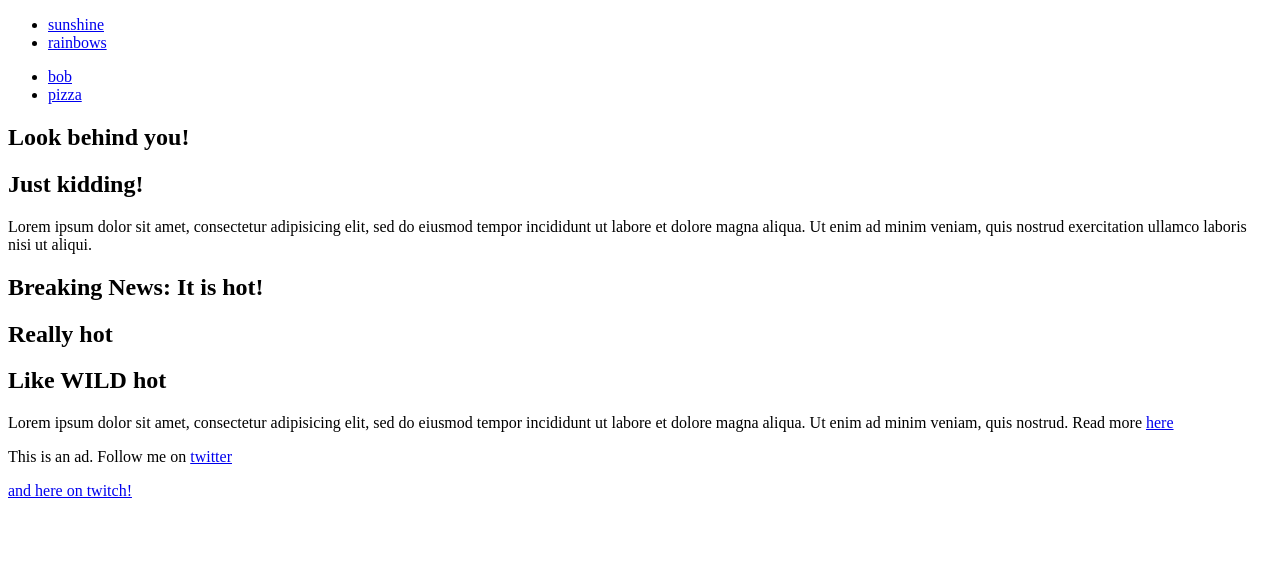
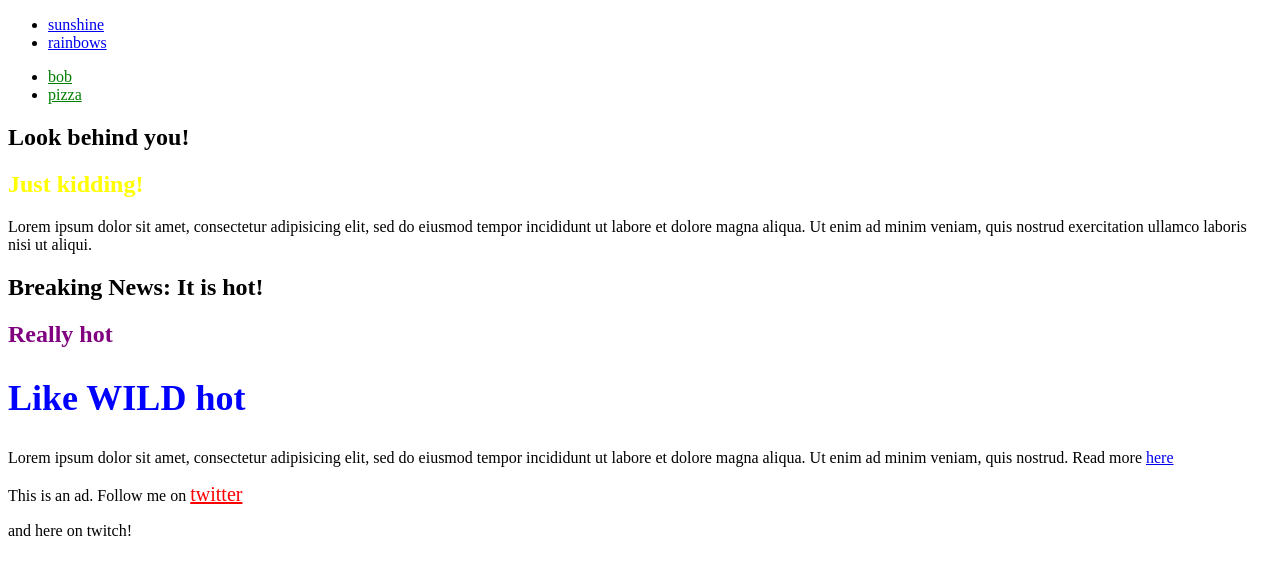
Before and after one commit to Justinmemphis/100devs-follow-along-materials, a plain HTML site: page class06/relationship-css-two/index.html in a window 1280 px wide. Drawn offline with Linux system fonts and the light colour scheme.

Commit message:
relationship css follow along

```diff
--- a/class06/relationship-css-two/css/style.css
+++ b/class06/relationship-css-two/css/style.css
@@ -1,9 +1,27 @@
 /* NO classes or IDs */
 
 /* Please make only "Just kidding!" yellow */
+section h2 {
+	color: yellow;
+}
 
 /* Please make only "twitter" red and 20px */
+aside a {
+	color: red;
+	font-size: 20px;
+}
 
 /* Please make "Really hot" purple & "Like WILD hot" larger and blue  */
+article h2 {
+	color: purple;
+}
+
+article h2 + h2 {
+	color: blue;
+	font-size: 36px;
+}
 
 /* Please make only bob and pizza green */
+ul + ul a {
+	color: green;
+}
--- a/class06/relationship-css-two/index.html
+++ b/class06/relationship-css-two/index.html
@@ -32,7 +32,7 @@
 			</p>
 		</article>
 		<aside>
-			<p>This is an ad. Follow me on <a href="https://leonnoel.com/twitter">twitter</p> and here on twitch!</p>
+			<p>This is an ad. Follow me on <a href="https://leonnoel.com/twitter">twitter</a></p> and here on twitch!</p>
 		</aside>
 	</body>
 </html>
```
